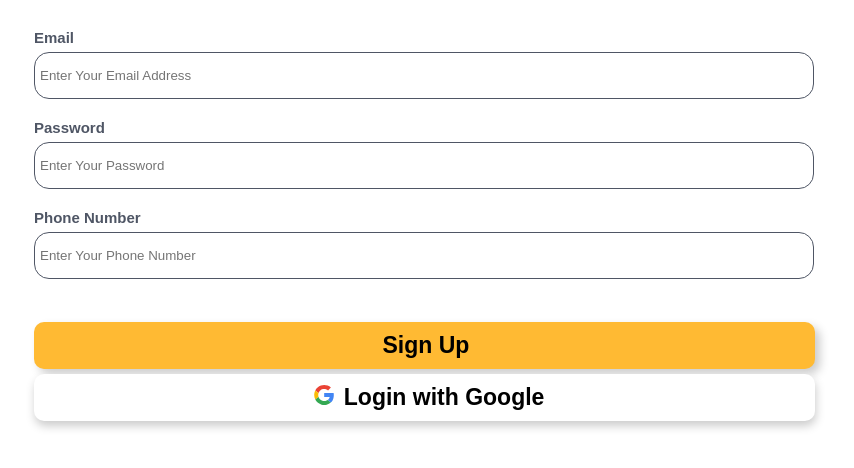
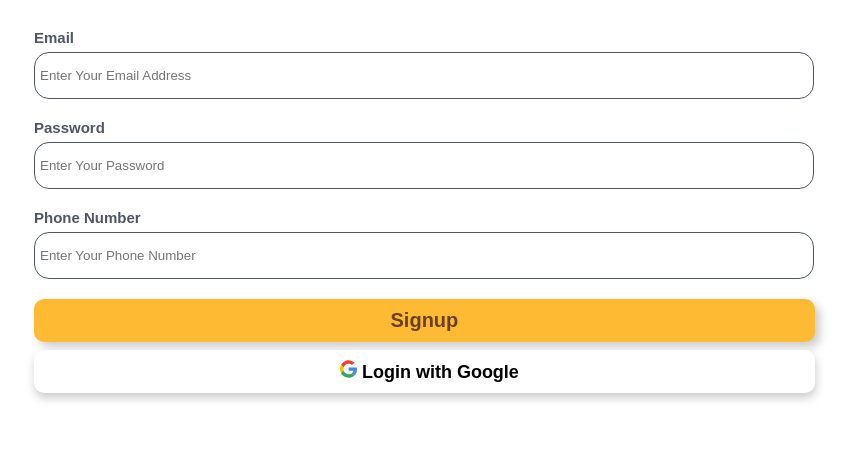
Before and after one commit to figoysra/learn_html1, a plain HTML site: page loginpage.html in a window 1280 px wide. Shown: the part 108-576 px from the top of the page, without its empty margins (222-1076 px from the left). Drawn offline with Linux system fonts and the light colour scheme.

Commit message:
perubahan

```diff
--- a/css/loginpage.css
+++ b/css/loginpage.css
@@ -32,41 +32,37 @@ input {
     border-radius: 15px;
 }
 
-.signupbutton {
+/* .signupbutton {
     margin-top: 20px;
     width: 100%;
 
-}
+} */
 
-.button {
+button {
+    border: 0px;
     width: 61%;
     margin-left: 20%;
-    list-style-type: none;
     padding: 0px;
-    font-size: 23px;
-    text-align: center;
-    font-weight: 600;
+    cursor: pointer;
 }
 
 .signup {
     border-radius: 10px;
     padding: 10px;
-    color: #4F5665;
+    color: #6A4029;
+    font-size: 20px;
+    font-weight: bold;
     box-shadow: 5px 5px 10px #CCCCCC;
     background-color: #ffba33;
 }
 
 .google {
-    margin-top: 5px;
+    margin-top: 8px;
+    font-size: 18px;
+    font-weight: bold;
     border-radius: 10px;
     padding: 10px;
     padding-left: 20px;
     background-color: white;
     box-shadow: 1px 5px 10px #CCCCCC;
 }
-
-a {
-    margin-left: 3px;
-    text-decoration: none;
-    color: black;
-}
--- a/loginpage.html
+++ b/loginpage.html
@@ -17,8 +17,13 @@
             <input type="password" placeholder="Enter Your Password"><br>
             <label>Phone Number</label><br>
             <input type="number" placeholder="Enter Your Phone Number"><br>
+            <button type="submit" class="signup">Signup</button><br>
+            <button type="button" class="google">
+                <svg width="17px" height="18px" viewBox="0 0 366 372" xmlns="http://www.w3.org/2000/svg"><path d="M125.9 10.2c40.2-13.9 85.3-13.6 125.3 1.1 22.2 8.2 42.5 21 59.9 37.1-5.8 6.3-12.1 12.2-18.1 18.3l-34.2 34.2c-11.3-10.8-25.1-19-40.1-23.6-17.6-5.3-36.6-6.1-54.6-2.2-21 4.5-40.5 15.5-55.6 30.9-12.2 12.3-21.4 27.5-27 43.9-20.3-15.8-40.6-31.5-61-47.3 21.5-43 60.1-76.9 105.4-92.4z" id="Shape" fill="#EA4335"/><path d="M20.6 102.4c20.3 15.8 40.6 31.5 61 47.3-8 23.3-8 49.2 0 72.4-20.3 15.8-40.6 31.6-60.9 47.3C1.9 232.7-3.8 189.6 4.4 149.2c3.3-16.2 8.7-32 16.2-46.8z" id="Shape" fill="#FBBC05"/><path d="M361.7 151.1c5.8 32.7 4.5 66.8-4.7 98.8-8.5 29.3-24.6 56.5-47.1 77.2l-59.1-45.9c19.5-13.1 33.3-34.3 37.2-57.5H186.6c.1-24.2.1-48.4.1-72.6h175z" id="Shape" fill="#4285F4"/><path d="M81.4 222.2c7.8 22.9 22.8 43.2 42.6 57.1 12.4 8.7 26.6 14.9 41.4 17.9 14.6 3 29.7 2.6 44.4.1 14.6-2.6 28.7-7.9 41-16.2l59.1 45.9c-21.3 19.7-48 33.1-76.2 39.6-31.2 7.1-64.2 7.3-95.2-1-24.6-6.5-47.7-18.2-67.6-34.1-20.9-16.6-38.3-38-50.4-62 20.3-15.7 40.6-31.5 60.9-47.3z" fill="#34A853"/></svg>
+                Login with Google
+            </button>
         </form>
-        <div class="signupbutton">
+        <!-- <div class="signupbutton">
             <ul class="button" >
                 <li class="signup"><a href="#">Sign Up</a></li>
                 <li class="google">
@@ -27,7 +32,7 @@
             </li>
             </ul>
 
-        </div>
+        </div> -->
     </div>
 </body>
 </html>
```
